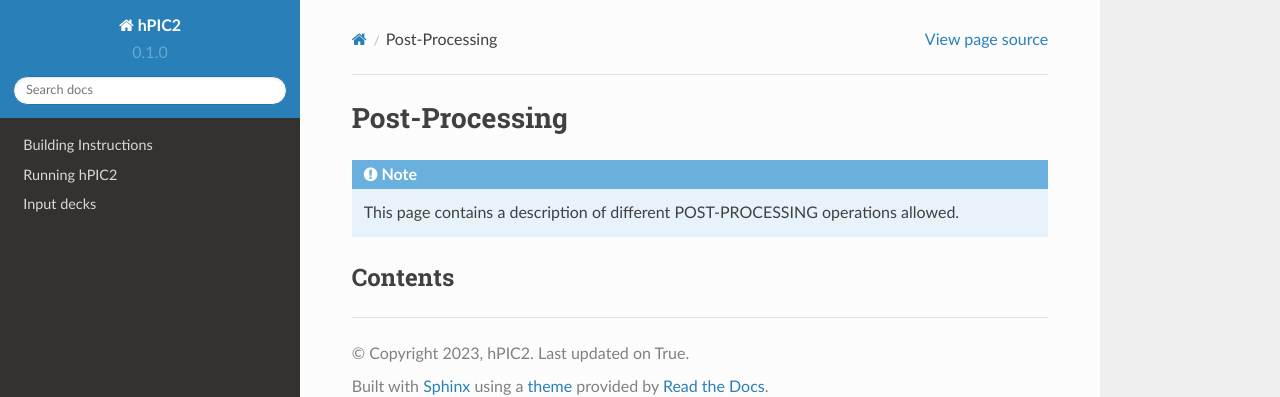
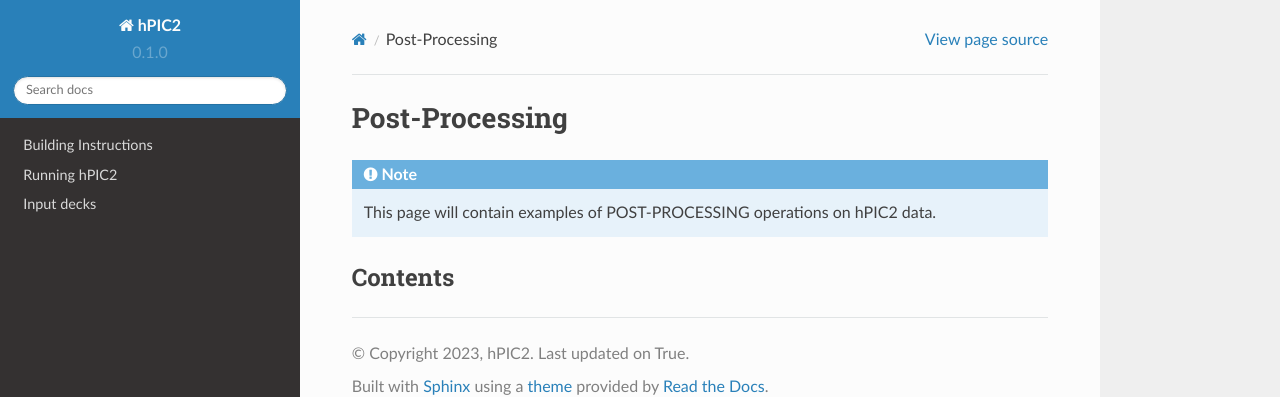
Before and after one commit to lcpp-org/hpic2doc, a Sphinx documentation site: the page built from docs/source/postprocessing.rst, in a window 1280 px wide. Shown: the top 397 px of the page. Built offline with Sphinx 7.4.7 and the Read the Docs theme 2.0.0, drawn with Linux system fonts in a browser that asks for light colours.

Commit message:
Post processing

```diff
--- a/docs/source/postprocessing.rst
+++ b/docs/source/postprocessing.rst
@@ -3,7 +3,7 @@ Post-Processing
 
 .. note::
 
-   This page contains a description of different POST-PROCESSING operations allowed.
+   This page will contain examples of POST-PROCESSING operations on hPIC2 data.
 
 Contents
 --------
```
